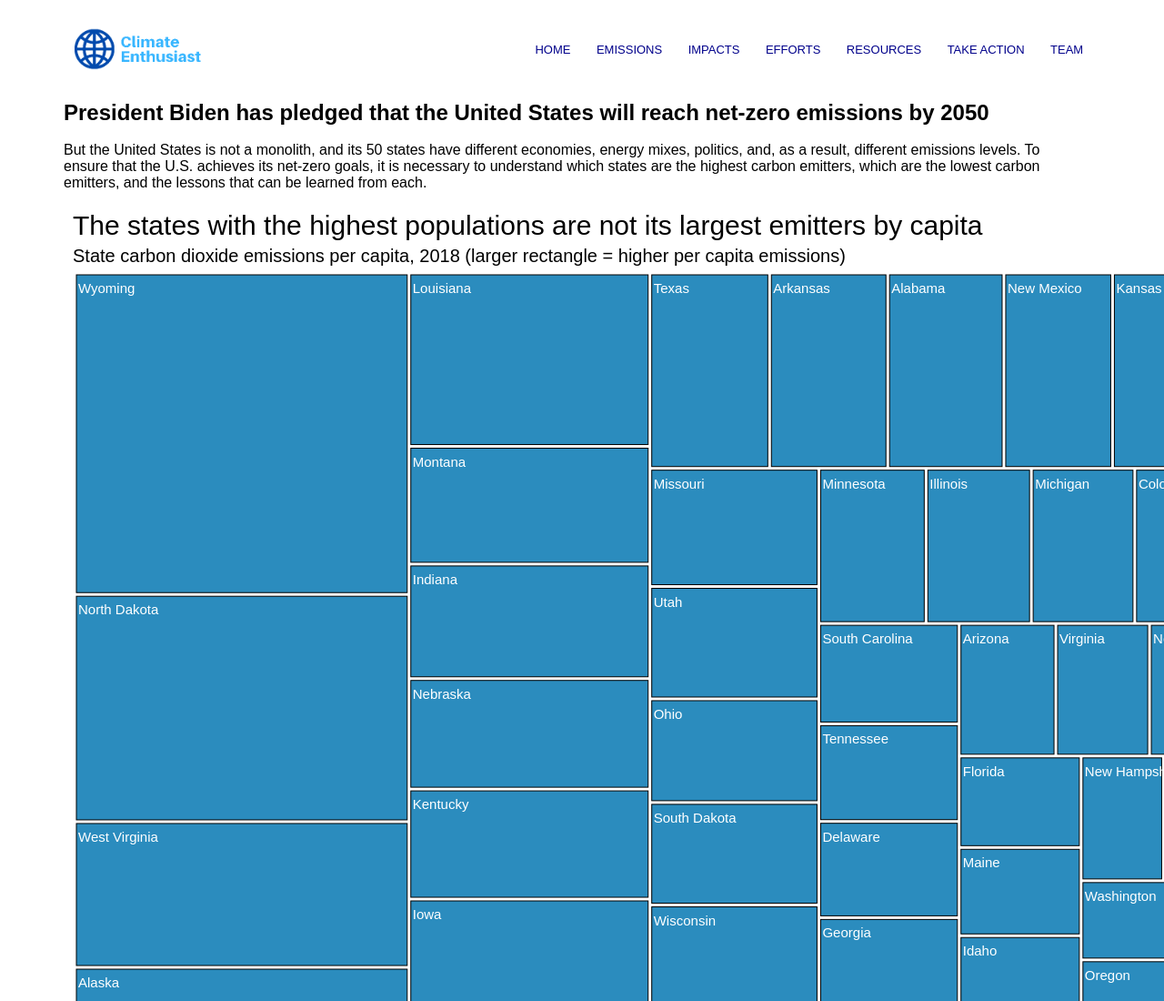
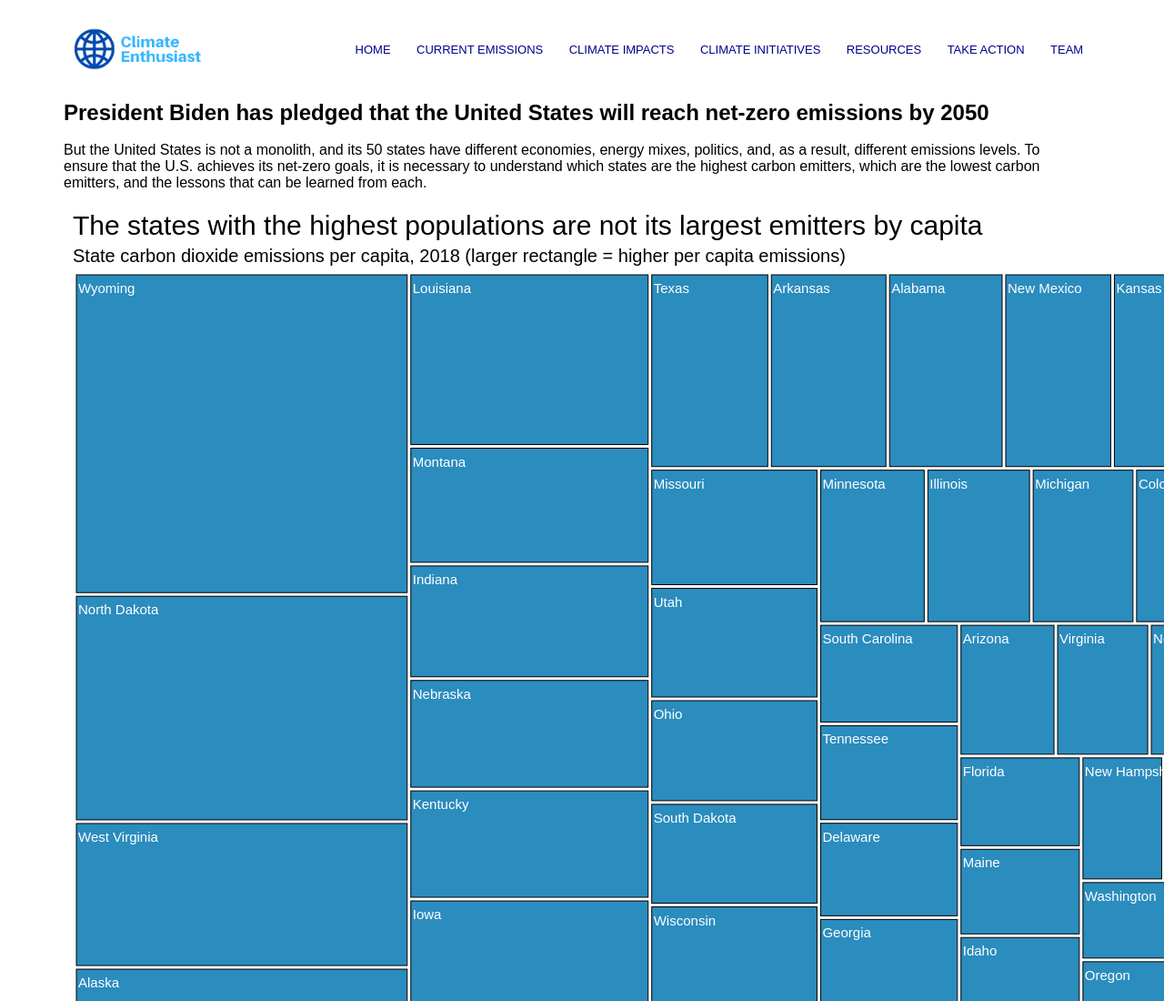
Before and after one commit to code4policy-archive/Final_Project_Carbon_emission, a plain HTML site: page p1-emissions/p1-emissions.html in a window 1280 px wide. Shown: the top 1100 px of the page at 91% size. Drawn offline with nearby package versions, Linux system fonts and the light colour scheme; a script that the page names is missing.

Commit message:
updated the navigation bar wording to be consistent with the rest of the website

```diff
--- a/p1-emissions/p1-emissions.html
+++ b/p1-emissions/p1-emissions.html
@@ -21,9 +21,9 @@
                 <div class="nav-links">
                     <ul>
                         <li><a href="../index.html">HOME</a></li>
-                        <li><a href="../p1-emissions/p1-emissions.html">EMISSIONS</a></li>
-                        <li><a href="../p2-impacts/p2-impacts.html">IMPACTS</a></li>
-                        <li><a href="../p3-efforts/p3-efforts.html">EFFORTS</a></li>
+                        <li><a href="../p1-emissions/p1-emissions.html">CURRENT EMISSIONS</a></li>
+                        <li><a href="../p2-impacts/p2-impacts.html">CLIMATE IMPACTS</a></li>
+                        <li><a href="../p3-efforts/p3-efforts.html">CLIMATE INITIATIVES</a></li>
                         <li><a href="../p4-resources/p4-resources.html">RESOURCES</a></li>
                         <li><a href="../p6-take-action/p6-take-action.html">TAKE ACTION</a></li>
                         <li><a href="../p5-team/p5-team.html">TEAM</a></li>
```
